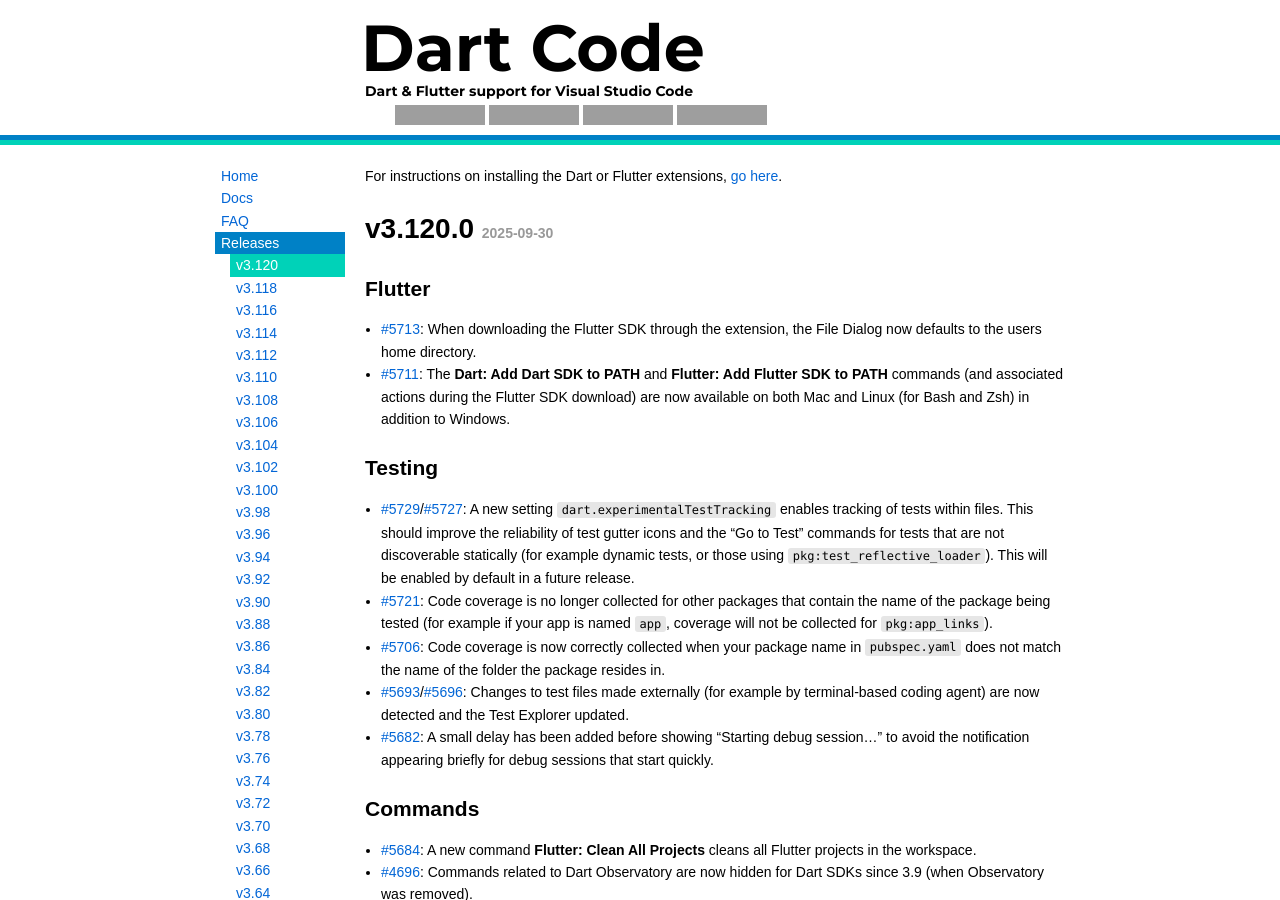
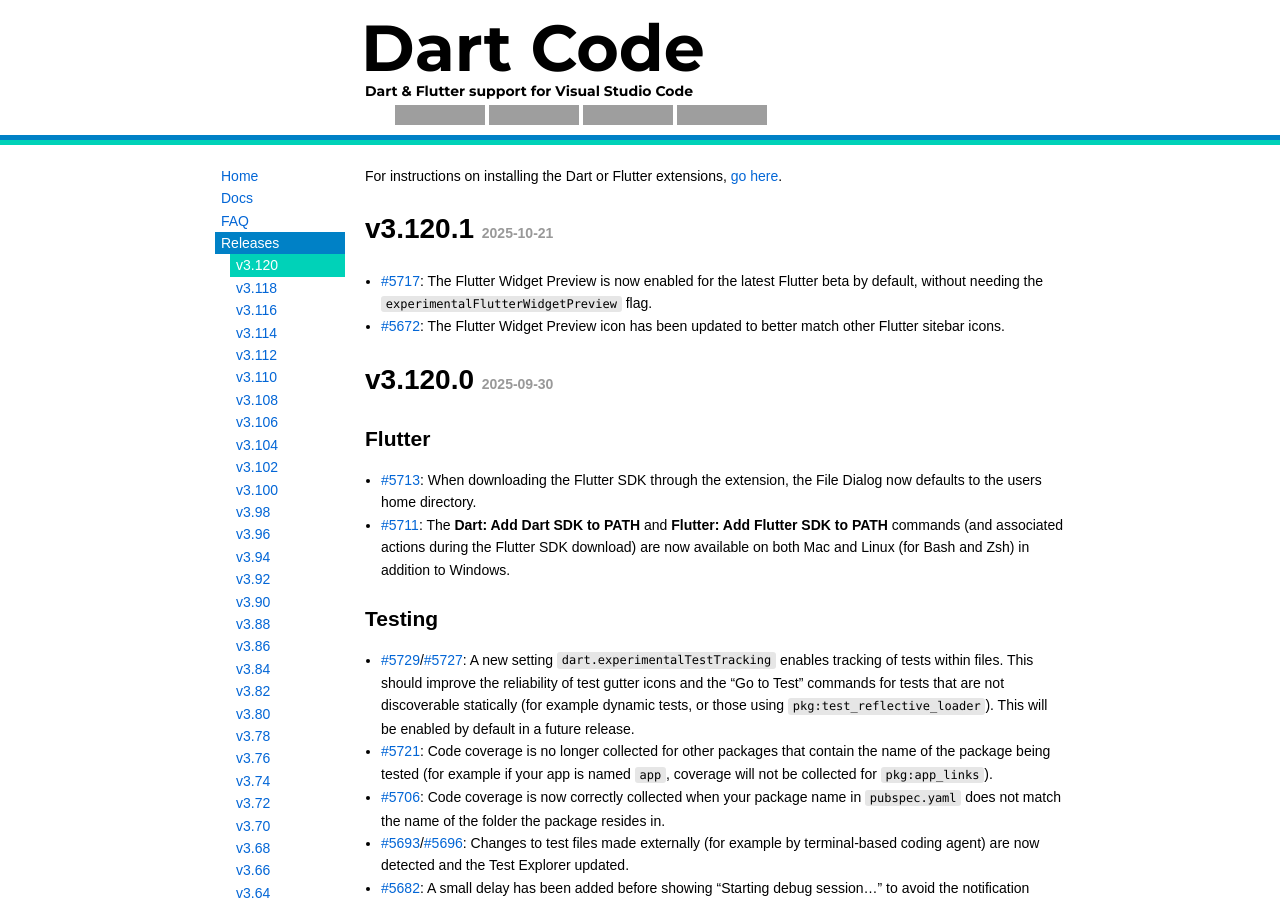
Before and after one commit to Dart-Code/Website, a Jekyll site: the page built from _releases/v3.120.md, in a window 1280 px wide and 900 px high. Built offline with Jekyll 4.4.1, drawn with Linux system fonts in a browser that asks for light colours; grey boxes are pictures that could not be loaded.

Commit message:
Add v3.120.1

```diff
--- a/_releases/v3.120.md
+++ b/_releases/v3.120.md
@@ -3,6 +3,11 @@
 sort_order: v0003_0120
 excerpt: "Improved Flutter SDK installation, Widget Preview improvements, experimental test tracking, ..."
 ---
+
+# v3.120.1 _2025-10-21_
+
+- [#5717](https://github.com/Dart-Code/Dart-Code/issues/5717): The Flutter Widget Preview is now enabled for the latest Flutter beta by default, without needing the `experimentalFlutterWidgetPreview` flag.
+- [#5672](https://github.com/Dart-Code/Dart-Code/issues/5672): The Flutter Widget Preview icon has been updated to better match other Flutter sitebar icons.
 
 # v3.120.0 _2025-09-30_
 
```
